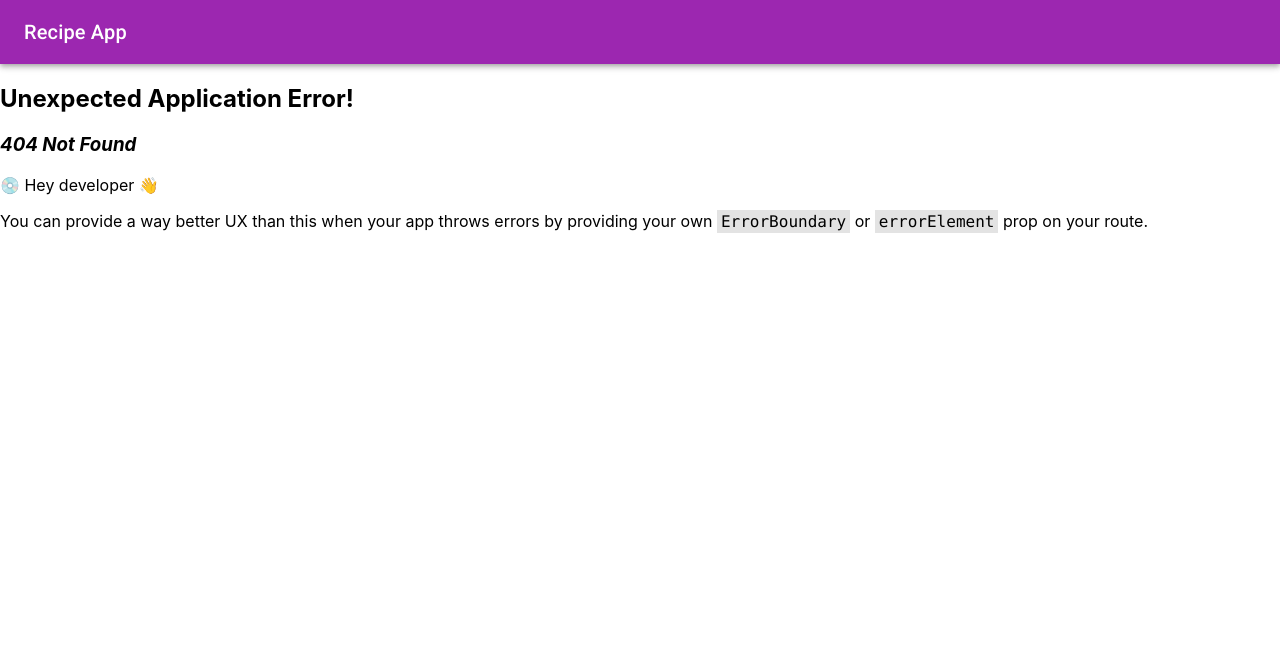
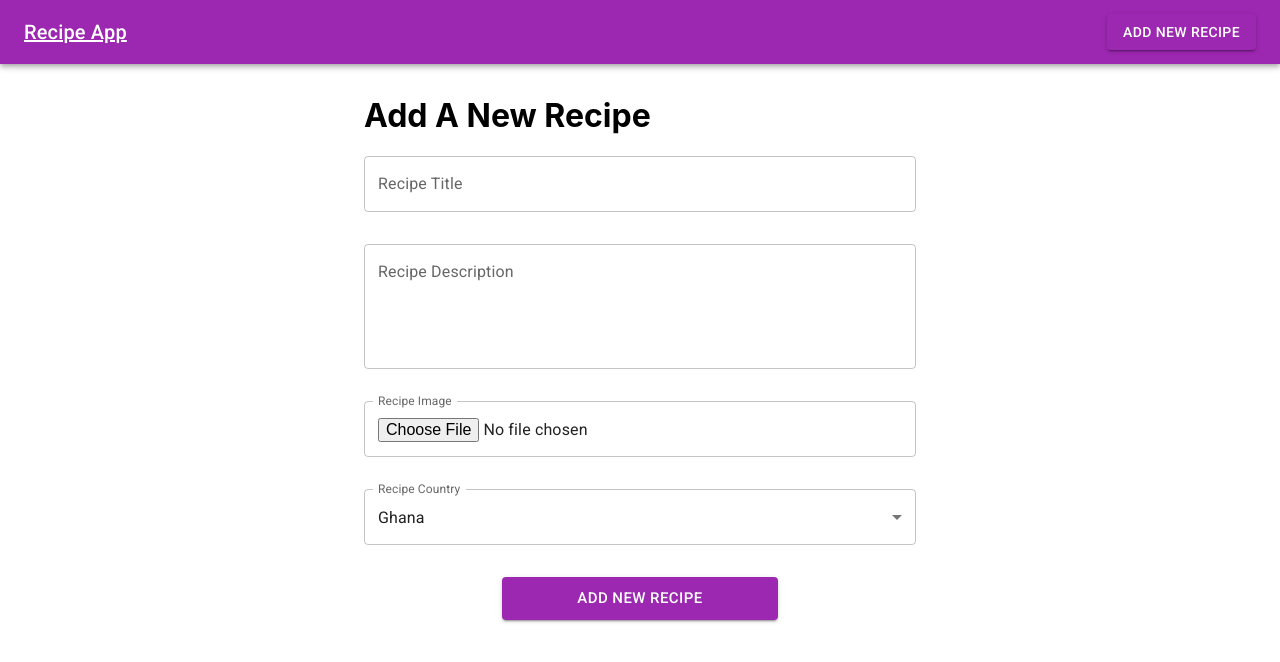
Before and after one commit to SADDA12/recipe-app, a React (Create React App) app: page /addrecipe in a window 1280 px wide. Before the commit this address had no page. Shown: the top 662 px of the page. Built offline with nearby package versions, Linux system fonts and the light colour scheme; a web font is replaced by a local one.

Commit message:
working on recipe app

```diff
--- a/package.json
+++ b/package.json
@@ -7,6 +7,7 @@
     "@emotion/styled": "^11.11.0",
     "@fontsource/roboto": "^5.0.8",
     "@mui/icons-material": "^5.15.10",
+    "@mui/lab": "^5.0.0-alpha.169",
     "@mui/material": "^5.15.10",
     "@testing-library/jest-dom": "^5.17.0",
     "@testing-library/react": "^13.4.0",
--- a/src/App.js
+++ b/src/App.js
@@ -1,5 +1,4 @@
 import { RouterProvider, createBrowserRouter } from "react-router-dom";
-import NavBar from "./components/navbar";
 import Recipe from "./pages/recipe";
 import Recipes from "./pages/recipes";
 import AddRecipe from "./pages/add-recipe";
@@ -8,13 +7,12 @@
   { path:"/", element:<Recipes/> },
   { path:"/recipes", element: <Recipes/> },
   { path:"/recipes/:id", element: <Recipe/> },
-  { path:"/recipes/addrecipe", element: <AddRecipe/> }
+  { path:"/addrecipe", element: <AddRecipe/> }
 ]);
 
 function App() {
   return (
     <>
-    <NavBar/>
     <RouterProvider router={router}/>
     </>
   );
--- a/src/components/navbar/index.jsx
+++ b/src/components/navbar/index.jsx
@@ -1,14 +1,20 @@
-import {AppBar, Toolbar, Typography} from "@mui/material";
+import { AppBar,Button, Toolbar, Typography } from "@mui/material";
+import {Link} from "react-router-dom";
 
+export default function Navbar() {
 
-export default function NavBar() {
     return (
         <AppBar color="secondary" position="static">
-        <Toolbar>
-          <Typography variant="h6" component="div" sx={{ flexGrow: 1 }}>
-            Recipe App
-          </Typography>
-        </Toolbar>
-      </AppBar>
-    )
+            <Toolbar>
+                 <Typography variant="h6" component={Link} to="/recipes" color="inherit" sx={{ flexGrow: 1 }}>
+                    Recipe App
+                </Typography>
+                <Button component={Link} to="/addrecipe"
+                variant="contained" color="secondary">
+                  Add new recipe
+                </Button>
+
+            </Toolbar>
+        </AppBar>
+    );
 }
--- a/src/pages/add-recipe/index.jsx
+++ b/src/pages/add-recipe/index.jsx
@@ -1,5 +1,113 @@
+import { Alert, Box, Collapse, Container, IconButton, MenuItem, TextField } from "@mui/material";
+import { Close } from "@mui/icons-material";
+import { LoadingButton } from "@mui/lab";
+import { useState } from "react";
+import Navbar from "../../components/navbar";
+
+export const countries = [
+    { value: 'GH', label: 'Ghana' },
+    { value: 'NG', label: 'Nigeria' },
+    { value: 'BE', label: 'Benin' },
+    { value: 'TG', label: 'Togo' }
+];
+
 export default function AddRecipe() {
-    return(
-        <p>recipe form goes here</p>
+    const [loading, setLoading] = useState(false);
+    const [open, setOpen] = useState(false);
+    const [message, setMessage] = useState('New Recipe Added Successfully!');
+
+    const addRecipe = async (event) => {
+        // Set loading to true
+        setLoading(true);
+        // Prevent default form submit behavior
+        event.preventDefault();
+        // Get form data
+        const formData = new FormData(event.target);
+        // Post form data to the backend
+        const response = await fetch('http://localhost:4000/recipes', {
+        method:"POST",
+        body: formData
+    })
+
+    console.log(response)
+        // Update message based on response status
+        // Open collapsible Alert
+        // Set loading to false
+        setLoading(false);
+    }
+
+    return (
+        <>
+            <Navbar />
+            <Container sx={{ my: '2rem' }} maxWidth="sm">
+                <h1>Add A New Recipe</h1>
+                <form onSubmit={addRecipe}>
+                    <TextField
+                        sx={{ mb: '2rem' }}
+                        fullWidth
+                        name="title"
+                        label="Recipe Title" />
+                    <TextField
+                        sx={{ mb: '2rem' }}
+                        fullWidth
+                        name="description"
+                        label="Recipe Description"
+                        multiline
+                        rows={4} />
+                    <TextField
+                        sx={{ mb: '2rem' }}
+                        InputLabelProps={{
+                            shrink: true,
+                        }}
+                        type="file"
+                        fullWidth
+                        name="image"
+                        label="Recipe Image" />
+                    <TextField
+                        sx={{ mb: '2rem' }}
+                        select
+                        fullWidth
+                        name="country"
+                        label="Recipe Country"
+                        defaultValue="GH"
+                    >
+                        {countries.map((option) => (
+                            <MenuItem key={option.value} value={option.value}>
+                                {option.label}
+                            </MenuItem>
+                        ))}
+                    </TextField>
+                    <Box textAlign="center">
+                        <Collapse in={open}>
+                            <Alert
+                                action={
+                                    <IconButton
+                                        aria-label="close"
+                                        color="inherit"
+                                        size="small"
+                                        onClick={() => {
+                                            setOpen(false);
+                                        }}
+                                    >
+                                        <Close fontSize="inherit" />
+                                    </IconButton>
+                                }
+                                sx={{ mb: 2 }}
+                            >{message}</Alert>
+                        </Collapse>
+
+                        <LoadingButton
+                            sx={{ width: '50%' }}
+                            loading={loading}
+                            type="submit"
+                            size="large"
+                            variant="contained"
+                            color="secondary">
+                            Add New Recipe
+                        </LoadingButton>
+                    </Box>
+                </form>
+            </Container>
+        </>
     );
 }
--- a/src/pages/recipes/index.jsx
+++ b/src/pages/recipes/index.jsx
@@ -3,6 +3,7 @@
 import { useEffect, useState } from "react";
 import noRecipes from "../../assets/images/undraw_no_data_re_kwbl.svg";
 import spinner from "../../assets/images/infinite-spinner.svg";
+import Navbar from "../../components/navbar";
 
 export default function Recipes() {
     const [recipes, setRecipes] = useState([]);
@@ -34,6 +35,8 @@
     useEffect (searchRecipes, []);
 
     return (
+        <>
+        <Navbar/>
         <Container sx={{ my: '2rem' }} >
             <TextField
                 fullWidth
@@ -48,7 +51,7 @@
             <Grid sx={{ mt: '1rem' }} container spacing={3}>
                 { loading ? (
                     <Container sx={{display: 'flex', justifyContent: 'center'}}>
-                        <img src={spinner} width="25%" />
+                        <img src={spinner} alt="" width="25%" />
                     </Container>
                 ) : recipes.length > 0 ? recipes.map((recipe) => <RecipeItem key={recipe._id} title={recipe.title} image={recipe.image} id={recipe._id} />) : (
                     <Container sx={{display: 'flex', justifyContent: 'center'}}>
@@ -57,5 +60,6 @@
                 )}
             </Grid>
         </Container>
+        </>
     );
 }
```
Also changed, not shown: 1 other file (tests, documents, lock files or other folders).
